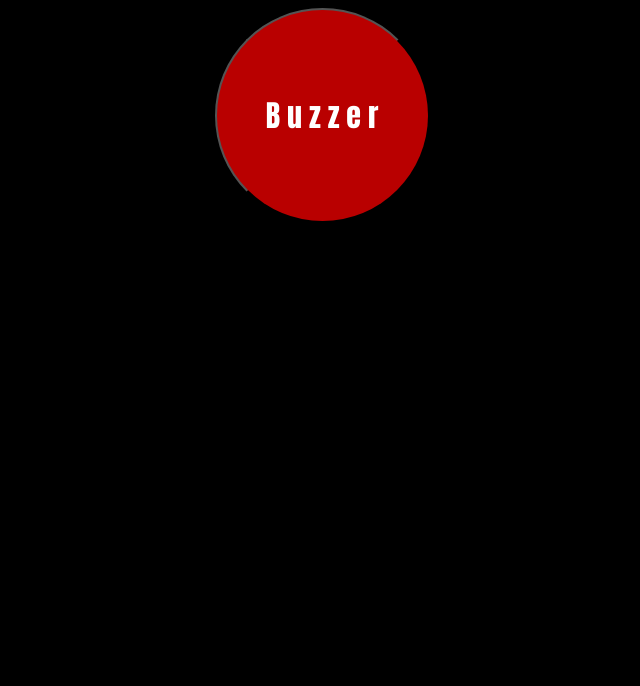
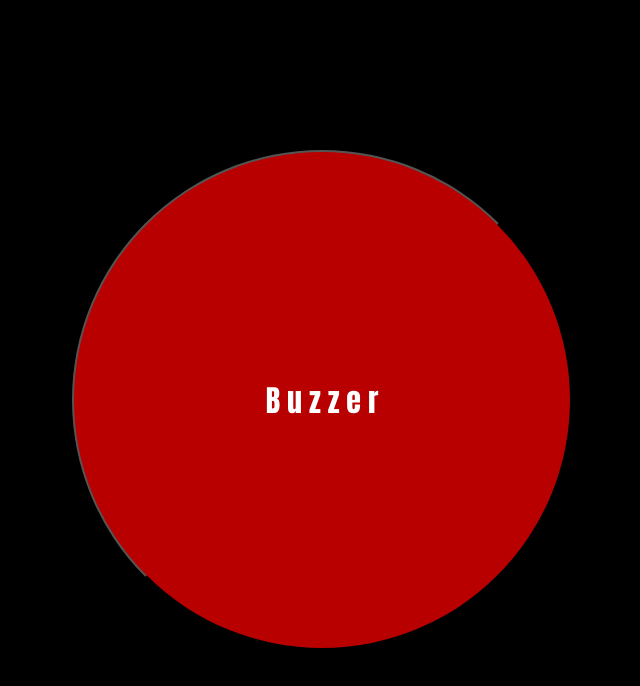
Before and after one commit to JohnFlamesinger/JohnFlamesinger.github.io, a plain HTML site: page index.html in a window 1280 px wide. Shown: the whole page, without its empty margins (318-958 px from the left). Drawn offline with Linux system fonts and the light colour scheme.

Commit message:
Update index.html

```diff
--- a/index.html
+++ b/index.html
@@ -16,14 +16,20 @@
         button{
             background: rgb(185, 0, 0);
             color: white;
-            border-radius: 133px;
-            height: 215px;
-            width: 215px;
+            border-radius: 500px;
+            height: 500px;
+            width: 500px;
             display: block;
             margin-left: auto;
             margin-right: auto;
             font-family: impact;
             font-size: 30px;
+            margin: 0;
+            position: absolute;
+            top: 50%;
+            left: 50%;
+            -ms-transform: translate(-50%, -50%);
+            transform: translate(-50%, -50%);
         }
     </style>
 
```
